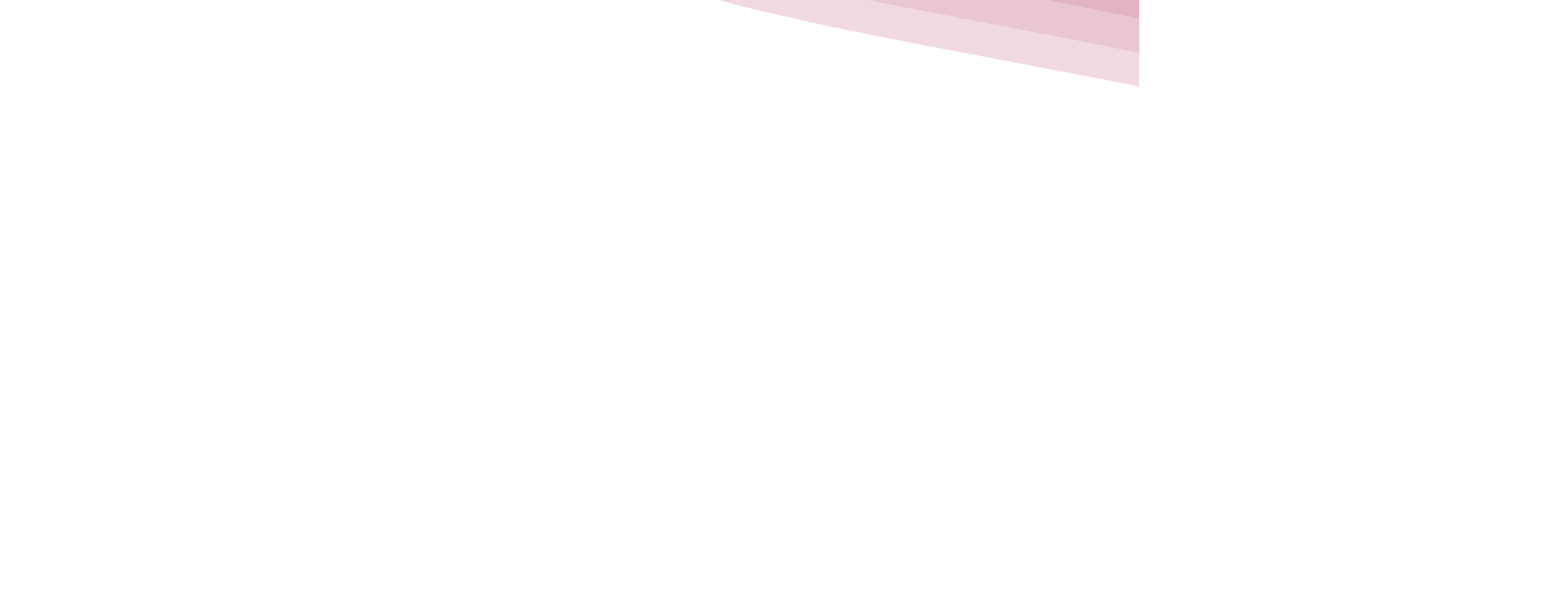
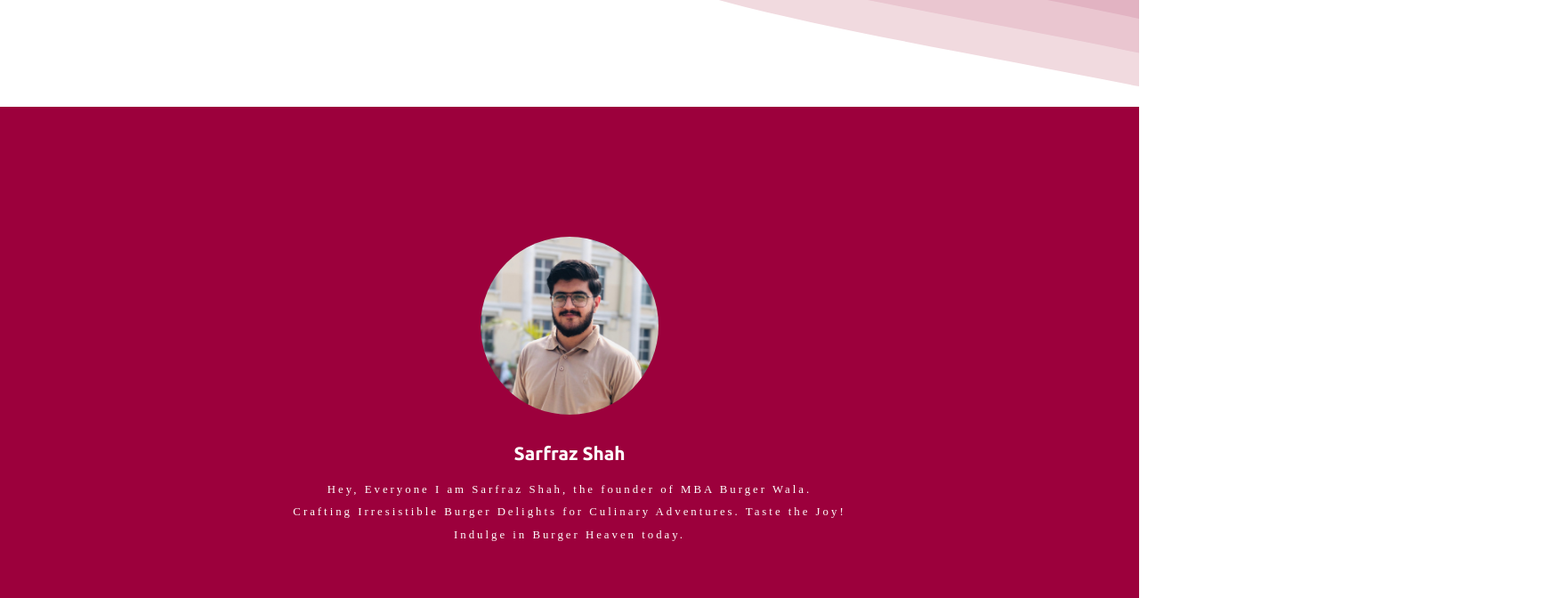
Before and after one commit to SarfrazShah441/Food-Delivery-App, a React (Create React App) app in the folder frontend/: page / in a window 1280 px wide. Shown: the part 760-1432 px from the top of the page at 89% size, 1744 px wide, since content can reach past the window. Built offline with nearby package versions, Linux system fonts and the light colour scheme.

Commit message:
founder section completed

```diff
--- a/frontend/src/components/Home/Founder.jsx
+++ b/frontend/src/components/Home/Founder.jsx
@@ -1,5 +1,5 @@
 import React from 'react'
-import me from '../../assets/founder.JPG'
+import me from '../../assets/founder.jpeg'
 import { motion } from 'framer-motion'
 
 const Founder = () => {
@@ -8,7 +8,7 @@
             x: '-100%',
             opacity: 0,
         },
-        WhileInView: {
+        whileInView: {
             x: 0,
             opacity: 1
         }
@@ -16,7 +16,7 @@
   return (
       <section className='founder'>
         <motion.div {...options}>
-              <img src={me} alt="" />
+              <img src={me} alt="Founder" height={200} width={200} />
               <h3>Sarfraz Shah</h3>
 
               <p>
--- a/frontend/src/components/Home/Home.jsx
+++ b/frontend/src/components/Home/Home.jsx
@@ -28,7 +28,20 @@
           }}>Flavors That Inspire - Unforgettable Experiences</motion.p>
         </div>
 
-        <a href="#menu">Explore Menu</a>
+        <motion.a
+          href="#menu"
+          initial={{
+            y: "-100%",
+            opacity: 0,
+          }}
+          whileInView={{
+            y: 0,
+            opacity: 1,
+          }}
+          transition={{
+            delay: 0.4,
+          }}
+        >Explore Menu</motion.a>
       </section>
 
       <Founder />
--- a/frontend/src/styles/founder.scss
+++ b/frontend/src/styles/founder.scss
@@ -0,0 +1,34 @@
+@import 'colors';
+
+.founder {
+  width: 100%;
+  height: 80vh;
+  background-color: $red;
+
+  > div {
+    height: 100%;
+    display: flex;
+    flex-direction: column;
+    align-items: center;
+    justify-content: center;
+    color: white;
+    width: 50%;
+    text-align: center;
+    margin: auto;
+
+    > img {
+      border-radius: 100%;
+    }
+
+    > h3 {
+      font-size: 1.3rem;
+      padding: 2rem 0 1rem 0;
+    }
+    > p {
+      letter-spacing: 3px;
+      font-size: 0.8rem;
+      font-family: cursive;
+      line-height: 200%;
+    }
+  }
+}
```
Also changed, not shown: frontend/src/assets/founder.JPG (deleted), frontend/src/assets/founder.jpeg (added).
